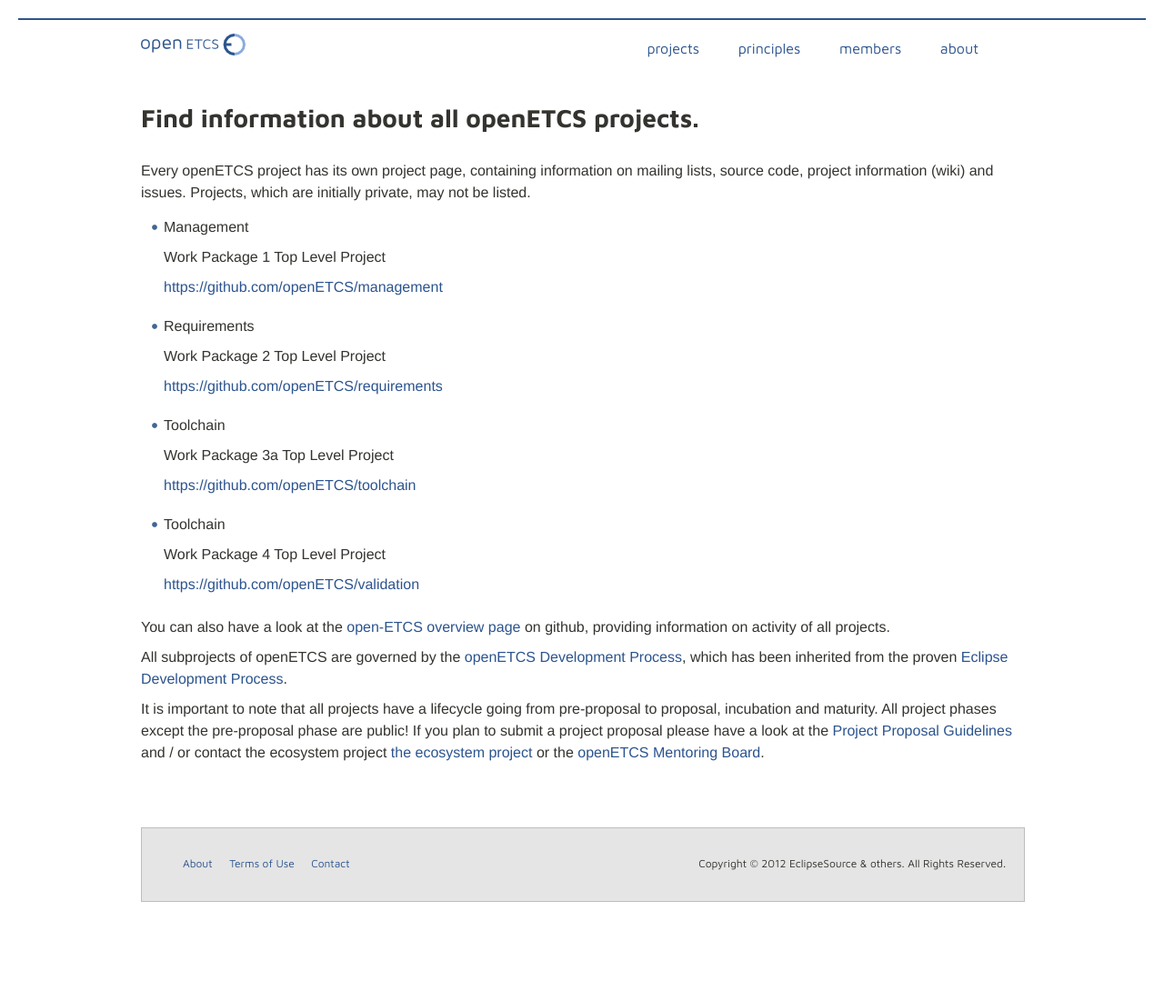
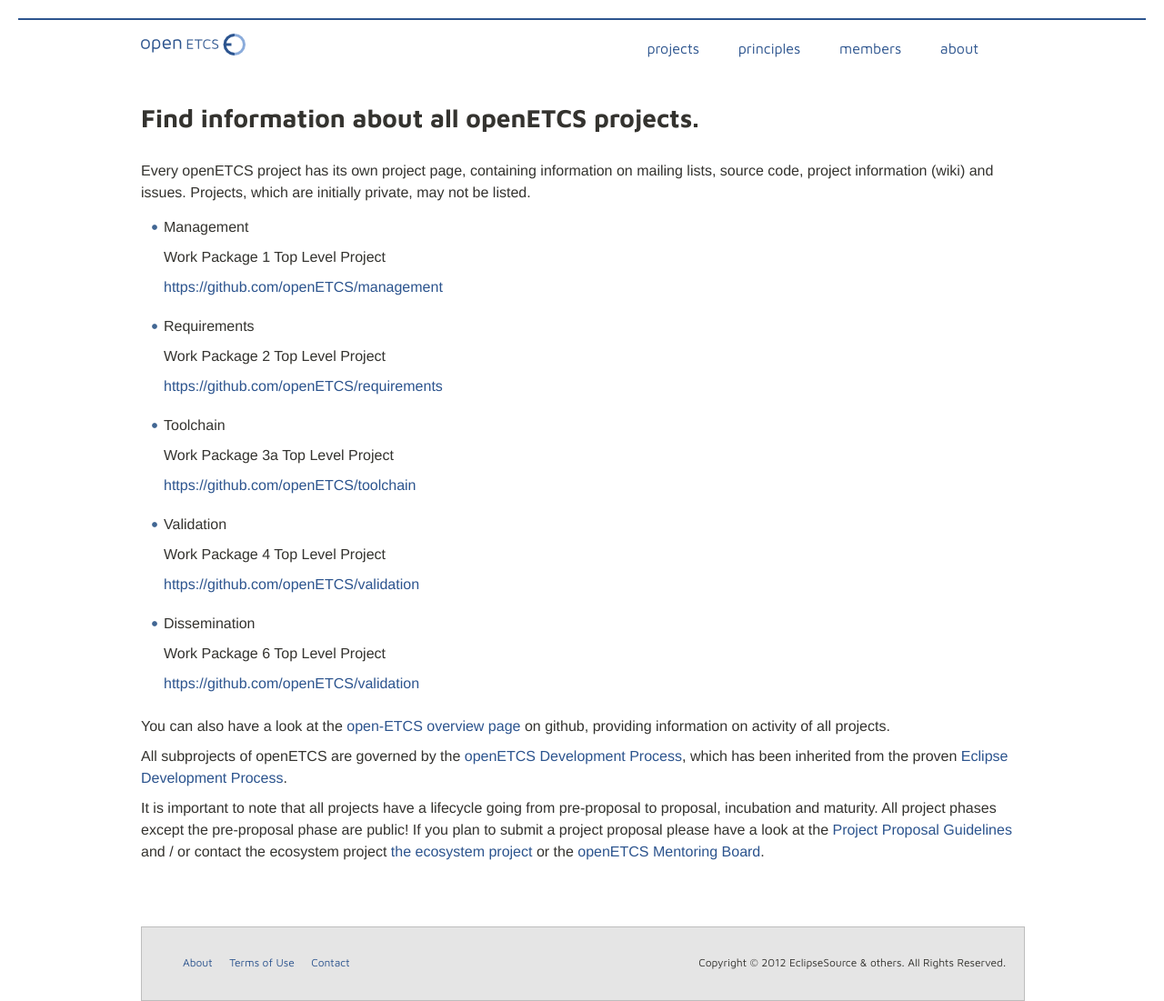
Before and after one commit to openETCS/openetcs.github.com, a Jekyll site: the page built from projects.html, in a window 1280 px wide. Shown: the whole page at 91% size. Built offline with Jekyll 4.4.1, drawn with Linux system fonts in a browser that asks for light colours; before the commit the page ends 992 px from its top, so only the background shows below that.

Commit message:
Update projects.html
adapted project list

```diff
--- a/projects.html
+++ b/projects.html
@@ -14,7 +14,8 @@ title: openETCS Projects
 <li><p>Management</p><p>Work Package 1 Top Level Project</p><p><a href="https://github.com/openETCS/management">https://github.com/openETCS/management</a></p></li>
 <li><p>Requirements</p><p>Work Package 2 Top Level Project</p><p><a href="https://github.com/openETCS/requirements">https://github.com/openETCS/requirements</a></p></li>
 <li><p>Toolchain</p><p>Work Package 3a Top Level Project</p><p><a href="https://github.com/openETCS/toolchain">https://github.com/openETCS/toolchain</a></p></li>
-<li><p>Toolchain</p><p>Work Package 4 Top Level Project</p><p><a href="https://github.com/openETCS/validation">https://github.com/openETCS/validation</a></p></li>
+<li><p>Validation</p><p>Work Package 4 Top Level Project</p><p><a href="https://github.com/openETCS/validation">https://github.com/openETCS/validation</a></p></li>
+<li><p>Dissemination</p><p>Work Package 6 Top Level Project</p><p><a href="https://github.com/openETCS/dissemination">https://github.com/openETCS/validation</a></p></li>
 
   </ul>
   </p>
```
